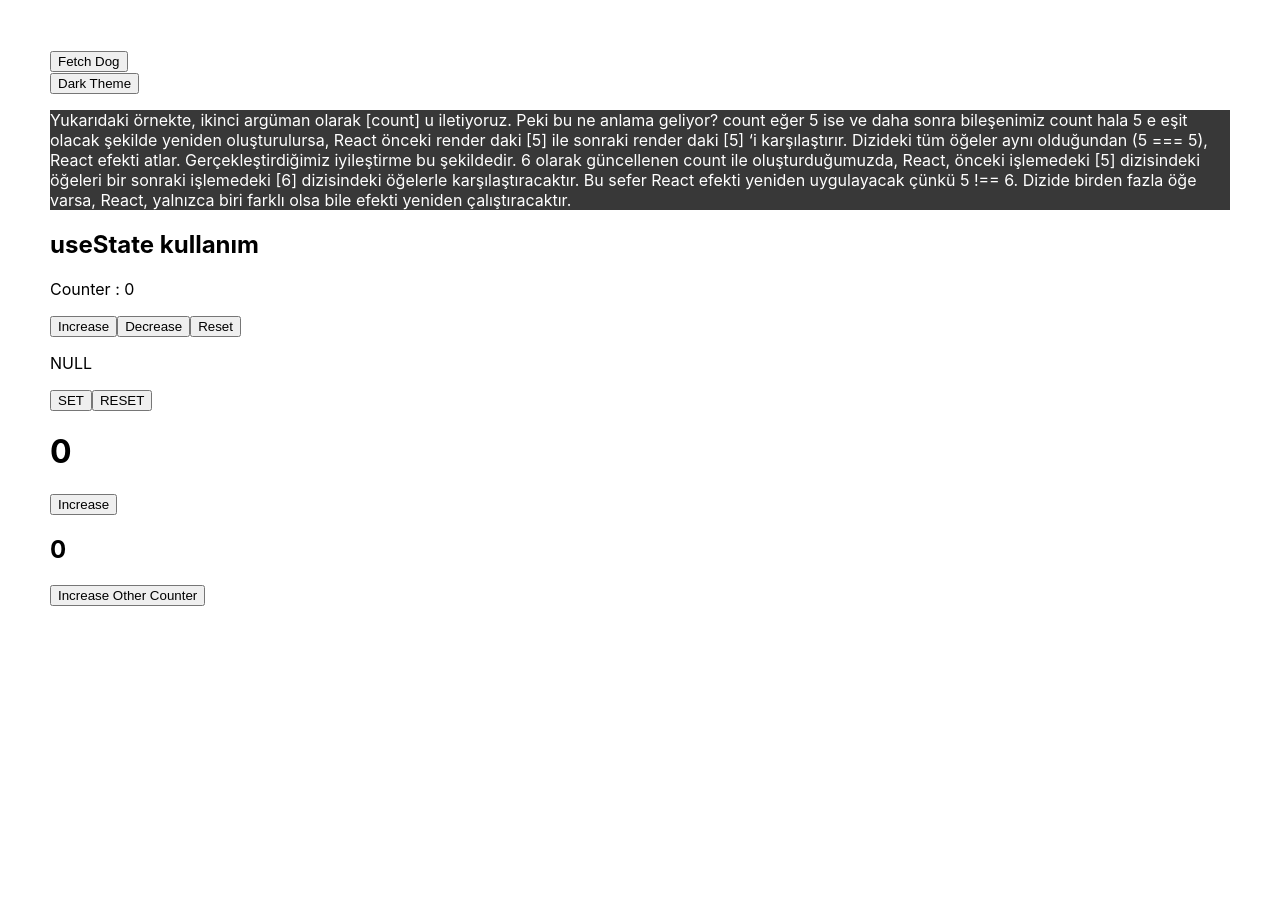
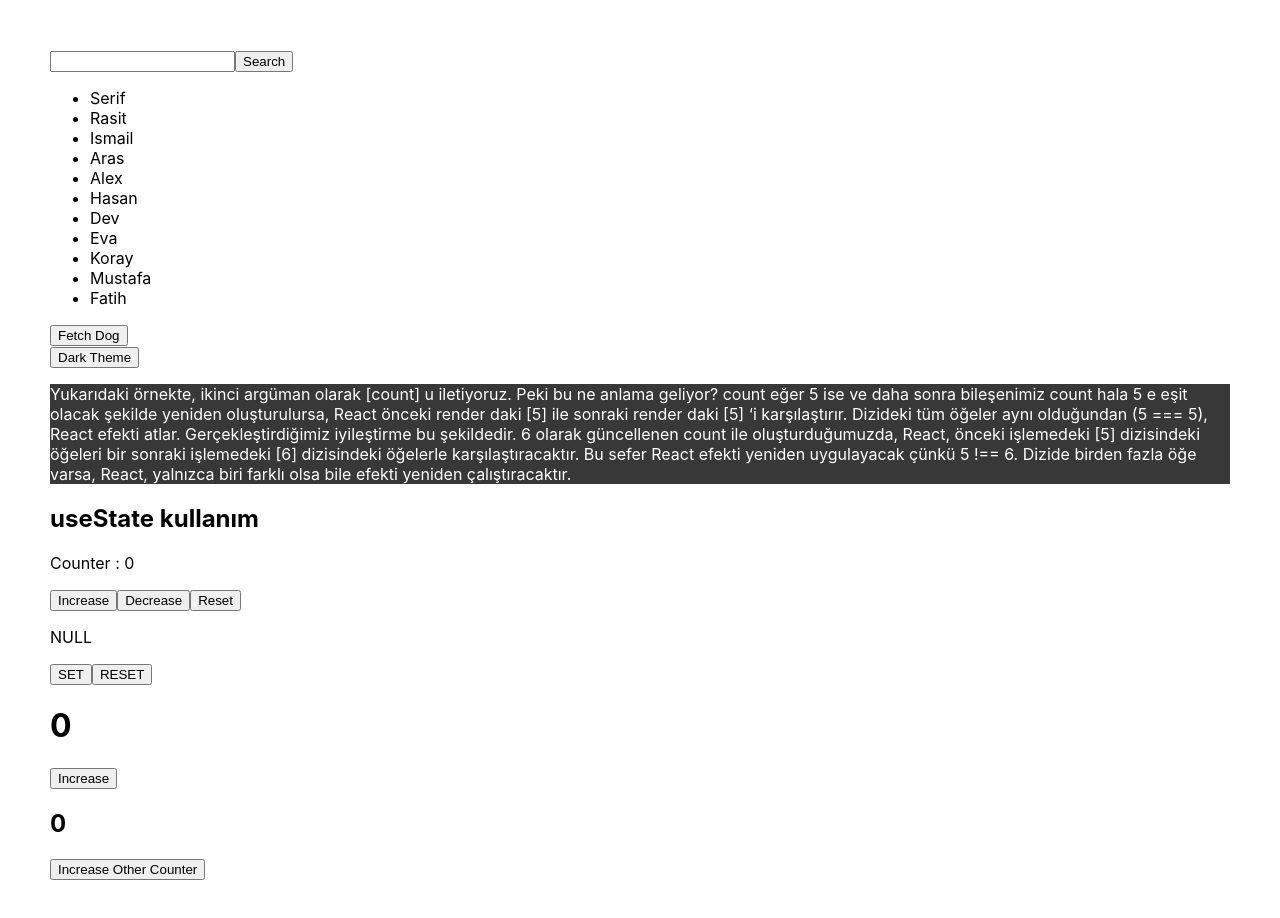
Before and after one commit to serifcolakel/react-and-javascript-learning, a React (Create React App) app in the folder react-hook/: page / in a window 1280 px wide. Shown: the top 918 px of the page. Before the commit the page ends 800 px from the top, so only its background shows below. Built offline with nearby package versions, Linux system fonts and the light colour scheme.

Commit message:
useMemo ile hesaplama/filtreleme islemi optimize edilebilir

```diff
--- a/react-hook/src/App.js
+++ b/react-hook/src/App.js
@@ -3,6 +3,7 @@ import State from "./components/HookUseState";
 import Effect from "./components/HookUseEffect";
 import Context from "./components/HookUseContext";
 import Reducer from "./components/HookUseReducer";
+import Memo from "./components/HookUseMemo";
 
 const themes = {
   dark: {
@@ -31,6 +32,7 @@ function App() {
 
   return (
     <div className="App" style={{ padding: 50 }}>
+      <Memo />
       <Reducer />
       <button onClick={toggleTheme}>
         {theme === themes.dark ? "Dark Theme" : "Light Theme"}
--- /dev/null
+++ b/react-hook/src/components/HookUseMemo.js
@@ -0,0 +1,83 @@
+// https://www.robinwieruch.de/react-usememo-hook Makalesi iyice anlatmış
+
+// useMemo genel syntax => useMemo(() => function, input)
+//Usememo genel olarak hesaplama maliyetlerini optimize etmek için kullanılır
+//useMemo değerleri hafızaya almak için kullanılır
+
+import React from "react";
+
+const users = [
+  { id: "1", name: "Serif" },
+  { id: "2", name: "Rasit" },
+  { id: "3", name: "Ismail" },
+  { id: "4", name: "Aras" },
+  { id: "5", name: "Alex" },
+  { id: "6", name: "Hasan" },
+  { id: "7", name: "Dev" },
+  { id: "8", name: "Eva" },
+  { id: "9", name: "Koray" },
+  { id: "10", name: "Mustafa" },
+  { id: "11", name: "Fatih" },
+];
+
+const App = () => {
+  const [text, setText] = React.useState("");
+  const [search, setSearch] = React.useState("");
+
+  const handleText = (event) => {
+    setText(event.target.value);
+  };
+
+  const handleSearch = () => {
+    setSearch(text);
+  };
+
+  //   const filteredUsers = users.filter((user) => {
+  //     //normalde search değiştiğinde değişmesi lazım burada ise input kısmına her bir harf girildiğinde yeniden filtreleme yapılıyor.
+  //     //Konsol'dan aşağıdaki değişiklik memo kullandıktan sonra (satır 40 aktif edilerek) sonuçlar karşılaştirilaiblir
+  //     console.log("Filter function is running ...");
+  //     return user.name.toLowerCase().includes(search.toLowerCase());
+  //   });
+
+  //memo ile yapılan filtrelemede ise dependcy array içerisinde bulunan değişken(ki bu array boş olamaz)
+  //hafızaya alınır ve değişiklik olmadığı sürece useMemo içerisinde bulunan işlemler gerçekleştirilmez
+  //Böylece inputlara girilen birden fazla değerin girilmesi anında hesaplama yapılmayıp sonradan
+  //buttona tıklandığında hesaplama/filtreleme işlemi yapılabilir.
+  //Tabii ki hafızaya alması bazı duurmlarda bu işlevleri yapmasından maliyetli olabilir.
+  //Sonuç olarak, React'in useMemo Hook'u değerleri hafızaya almak için kullanılır.
+  const filteredUsers = React.useMemo(
+    () =>
+      users.filter((user) => {
+        console.log("Filter function is running ...");
+        return user.name.toLowerCase().includes(search.toLowerCase());
+      }),
+    [search]
+  );
+
+  return (
+    <div>
+      <input type="text" value={text} onChange={handleText} />
+      <button type="button" onClick={handleSearch}>
+        Search
+      </button>
+
+      <List list={filteredUsers} />
+    </div>
+  );
+};
+
+const List = ({ list }) => {
+  return (
+    <ul>
+      {list.map((item) => (
+        <ListItem key={item.id} item={item} />
+      ))}
+    </ul>
+  );
+};
+
+const ListItem = ({ item }) => {
+  return <li>{item.name}</li>;
+};
+
+export default App;
```
